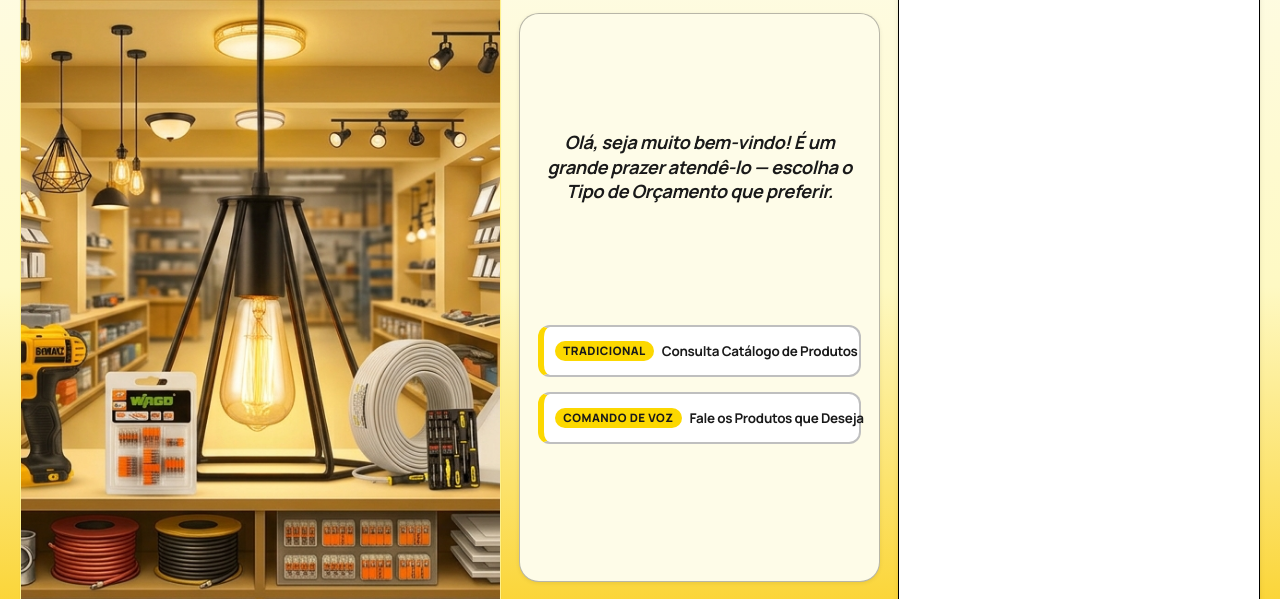
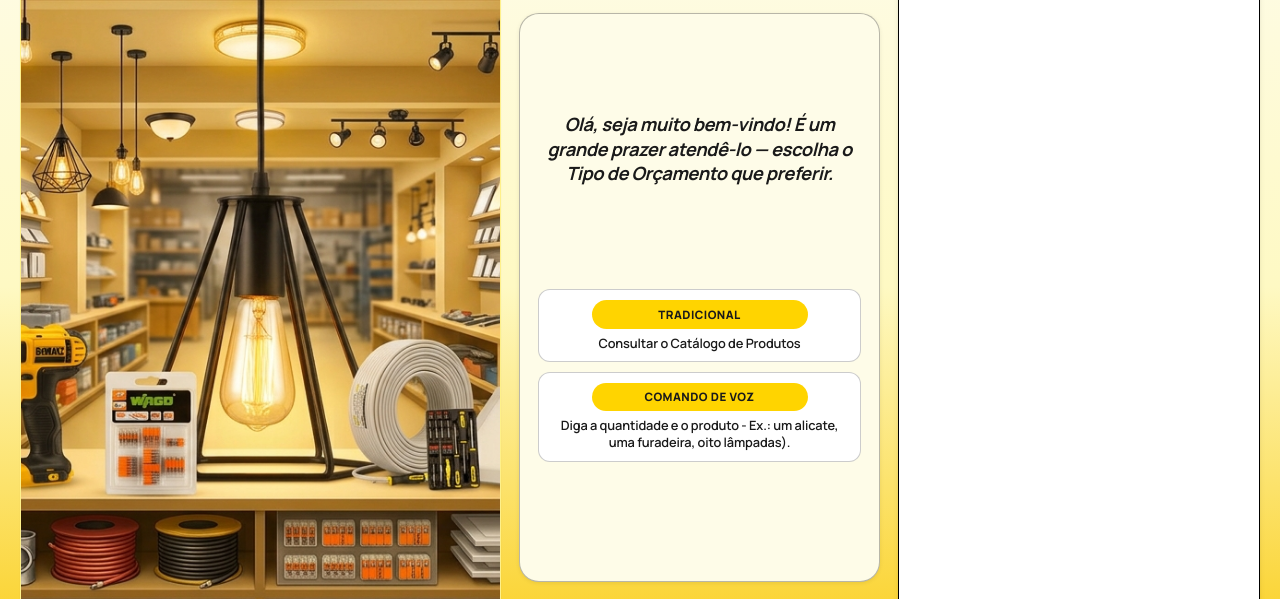
Before and after one commit to iandreao/gigaeletro, a plain HTML site: page index.html in a window 1280 px wide. Shown: the part 118-717 px from the top of the page. Drawn offline with nearby package versions, Linux system fonts and the light colour scheme; no server answers.

Commit message:
Reorganiza cards de Tipo de Orçamento em layout vertical botão + texto.

```diff
--- a/css/gigavoz.css
+++ b/css/gigavoz.css
@@ -99,76 +99,80 @@
   flex: 0 0 auto;
   flex-direction: column;
   justify-content: flex-start;
-  gap: 0.9rem;
+  gap: 10px;
   margin: 0;
 }
 
+/* Caixinha agrupadora: botão pílula em cima + texto de orientação embaixo. */
 .gv-card {
   display: flex;
-  flex-direction: row;
+  flex-direction: column;
   align-items: center;
   justify-content: flex-start;
-  gap: 8px;
+  gap: 6px;
   box-sizing: border-box;
   width: 100%;
-  min-height: 3.25rem;
   margin: 0;
-  padding: 0.6rem 0.7rem;
+  padding: 10px 14px;
   flex: 0 0 auto;
-  border: 2px solid rgba(26, 26, 26, 0.28);
-  border-left: 6px solid #fcd800;
+  border: 1px solid rgba(26, 26, 26, 0.22);
   border-radius: 0.75rem;
   background: #ffffff;
   color: #1a1a1a;
-  font: inherit;
-  text-align: left;
-  cursor: pointer;
-  transition: border-color 0.2s ease, box-shadow 0.2s ease, border-width 0.2s ease;
+  text-align: center;
+  transition: border-color 0.2s ease, box-shadow 0.2s ease;
 }
 
-/* Realce só na barra sob o mouse ou com foco. A outra volta ao traço suave na hora. */
-.gv-cards:hover .gv-card:hover,
-.gv-card:focus,
-.gv-card:focus-visible {
-  border: 2px solid #333;
-  border-left: 6px solid #fcd800;
+.gv-cards:hover .gv-card:hover {
+  border-color: #333;
   box-shadow: 0 0 0 1px #333;
-  outline: none;
   background: #ffffff;
 }
 
 .gv-cards:hover .gv-card:not(:hover) {
-  border: 2px solid rgba(26, 26, 26, 0.22);
-  border-left: 6px solid #fcd800;
+  border-color: rgba(26, 26, 26, 0.18);
   box-shadow: none;
 }
 
-.gv-card-selo {
-  display: inline-block;
+.gv-card-btn {
+  display: inline-flex;
+  align-items: center;
+  justify-content: center;
+  box-sizing: border-box;
   flex: 0 0 auto;
-  white-space: nowrap;
-  padding: 3px 8px;
+  width: 13.5rem;
+  max-width: 100%;
+  margin: 0;
+  padding: 0.45rem 1rem;
+  border: 0;
   border-radius: 999px;
-  background: #fcd800;
+  background: #FFD400;
   color: #1a1a1a;
+  font: inherit;
   font-size: 0.72rem;
   font-weight: 800;
   letter-spacing: 0.04em;
   line-height: 1.2;
   text-transform: uppercase;
+  white-space: nowrap;
+  cursor: pointer;
 }
 
-.gv-card-titulo {
-  /* Uma linha só, à direita do selo, sem quebra dentro da barra. */
-  display: block;
-  flex: 1 1 auto;
-  min-width: 0;
+.gv-card-btn:focus,
+.gv-card-btn:focus-visible {
+  outline: 2px solid #1a1a1a;
+  outline-offset: 2px;
+}
+
+.gv-card-texto {
+  margin: 0;
+  width: 100%;
   color: #1a1a1a;
-  font-size: 0.82rem;
-  font-weight: 700;
-  letter-spacing: -0.02em;
-  line-height: 1.2;
-  white-space: nowrap;
+  font-size: 0.78rem;
+  font-weight: 600;
+  letter-spacing: -0.01em;
+  line-height: 1.3;
+  text-align: center;
 }
 
 .gv-btn {
@@ -202,8 +206,8 @@
     max-width: 416px;
   }
 
-  .gv-card-titulo {
-    font-size: 0.84rem;
+  .gv-card-texto {
+    font-size: 0.8rem;
   }
 }
 
@@ -225,10 +229,16 @@
 
   .gv-card {
     gap: 6px;
-    padding: 0.55rem 0.55rem;
+    padding: 8px 10px;
   }
 
-  .gv-card-titulo {
+  .gv-card-btn {
+    width: 12.5rem;
+    padding: 0.4rem 0.85rem;
+    font-size: 0.68rem;
+  }
+
+  .gv-card-texto {
     font-size: 0.72rem;
   }
 }
--- a/index.html
+++ b/index.html
@@ -25,7 +25,7 @@
   <link href="https://fonts.googleapis.com/css2?family=Manrope:wght@300;400;500;600;700;800;900&display=swap" rel="stylesheet">
   <link href="https://fonts.googleapis.com/css2?family=Playfair+Display:wght@700&display=swap" rel="stylesheet">
   <link rel="stylesheet" href="css/site.css?v=105">
-  <link rel="stylesheet" href="css/gigavoz.css?v=1.0.68">
+  <link rel="stylesheet" href="css/gigavoz.css?v=1.0.69">
   <script type="application/ld+json">
   {
     "@context": "https://schema.org",
@@ -238,6 +238,6 @@
   <script src="js/vendor/jspdf.plugin.autotable.min.js"></script>
   <script src="js/site.js?v=13"></script>
   <script src="js/orcamento.js?v=132"></script>
-  <script src="js/gigavoz.js?v=1.0.52"></script>
+  <script src="js/gigavoz.js?v=1.0.53"></script>
 </body>
 </html>
--- a/js/gigavoz.js
+++ b/js/gigavoz.js
@@ -40,14 +40,14 @@
         '<div class="gv-etapa" data-gv-etapa="escolha">' +
           '<h2 class="gv-titulo" id="gv-titulo">Olá, seja muito bem-vindo! É um grande prazer atendê-lo — escolha o Tipo de Orçamento que preferir.</h2>' +
           '<div class="gv-cards">' +
-            '<button class="gv-card" type="button" data-gv-acao="catalogo">' +
-              '<span class="gv-card-selo">Tradicional</span>' +
-              '<span class="gv-card-titulo">Consulta Catálogo de Produtos</span>' +
-            "</button>" +
-            '<button class="gv-card" type="button" data-gv-acao="voz">' +
-              '<span class="gv-card-selo">Comando de voz</span>' +
-              '<span class="gv-card-titulo">Fale os Produtos que Deseja</span>' +
-            "</button>" +
+            '<div class="gv-card">' +
+              '<button class="gv-card-btn" type="button" data-gv-acao="catalogo">TRADICIONAL</button>' +
+              '<p class="gv-card-texto">Consultar o Catálogo de Produtos</p>' +
+            "</div>" +
+            '<div class="gv-card">' +
+              '<button class="gv-card-btn" type="button" data-gv-acao="voz">COMANDO DE VOZ</button>' +
+              '<p class="gv-card-texto">Diga a quantidade e o produto - Ex.: um alicate, uma furadeira, oito lâmpadas).</p>' +
+            "</div>" +
           "</div>" +
         "</div>" +
       "</div>";
```
